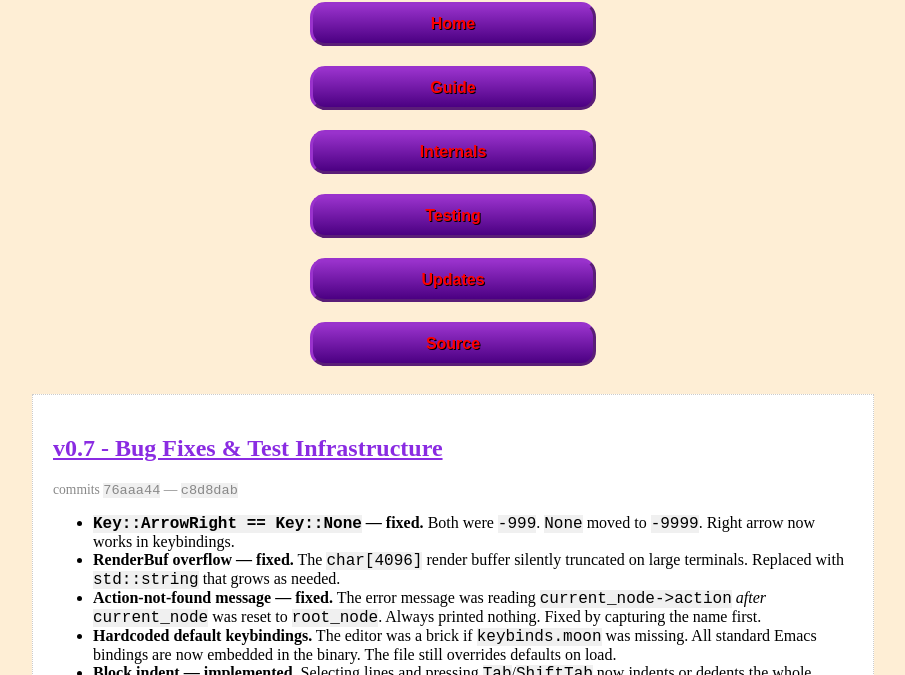
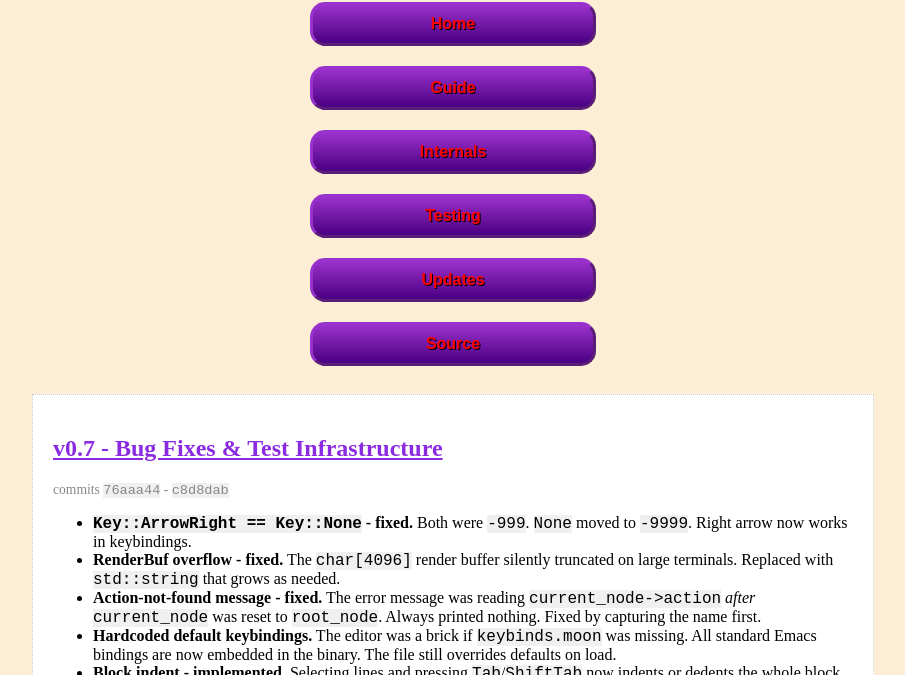
Before and after one commit to mooofin/honeymoon, a plain HTML site: page docs/updates.html in a window 1280 px wide. Shown: the part 125-800 px from the top of the page, without its empty margins (187-1092 px from the left). Drawn offline with Linux system fonts and the light colour scheme.

Commit message:
Update testing documentation and add graphs

```diff
--- a/docs/updates.html
+++ b/docs/updates.html
@@ -30,13 +30,13 @@
 
             <div style="margin-bottom: 40px;">
                 <h2 style="color: #8a2be2;">v0.7 - Bug Fixes &amp; Test Infrastructure</h2>
-                <p style="color: #888; font-size: 0.85em;">commits <code>76aaa44</code> &mdash; <code>c8d8dab</code></p>
+                <p style="color: #888; font-size: 0.85em;">commits <code>76aaa44</code> - <code>c8d8dab</code></p>
                 <ul>
-                    <li><strong><code>Key::ArrowRight == Key::None</code> &mdash; fixed.</strong> Both were <code>-999</code>. <code>None</code> moved to <code>-9999</code>. Right arrow now works in keybindings.</li>
-                    <li><strong>RenderBuf overflow &mdash; fixed.</strong> The <code>char[4096]</code> render buffer silently truncated on large terminals. Replaced with <code>std::string</code> that grows as needed.</li>
-                    <li><strong>Action-not-found message &mdash; fixed.</strong> The error message was reading <code>current_node->action</code> <em>after</em> <code>current_node</code> was reset to <code>root_node</code>. Always printed nothing. Fixed by capturing the name first.</li>
+                    <li><strong><code>Key::ArrowRight == Key::None</code> - fixed.</strong> Both were <code>-999</code>. <code>None</code> moved to <code>-9999</code>. Right arrow now works in keybindings.</li>
+                    <li><strong>RenderBuf overflow - fixed.</strong> The <code>char[4096]</code> render buffer silently truncated on large terminals. Replaced with <code>std::string</code> that grows as needed.</li>
+                    <li><strong>Action-not-found message - fixed.</strong> The error message was reading <code>current_node->action</code> <em>after</em> <code>current_node</code> was reset to <code>root_node</code>. Always printed nothing. Fixed by capturing the name first.</li>
                     <li><strong>Hardcoded default keybindings.</strong> The editor was a brick if <code>keybinds.moon</code> was missing. All standard Emacs bindings are now embedded in the binary. The file still overrides defaults on load.</li>
-                    <li><strong>Block indent &mdash; implemented.</strong> Selecting lines and pressing <code>Tab</code>/<code>ShiftTab</code> now indents or dedents the whole block. Was a <code>TODO</code> before.</li>
+                    <li><strong>Block indent - implemented.</strong> Selecting lines and pressing <code>Tab</code>/<code>ShiftTab</code> now indents or dedents the whole block. Was a <code>TODO</code> before.</li>
                     <li><strong>gtest suites added</strong> covering GapBuffer (20 tests), UndoHistory (6), Config (8), KeyBinder (9), Input (7). See the <a href="testing.html">Testing page</a> for full docs.</li>
                     <li><strong>Test isolation fixed.</strong> Config tests now use a <code>ConfigFileTest</code> fixture with <code>SetUp</code>/<code>TearDown</code>. <code>ScopedEnv</code> RAII prevents env mutation from leaking between tests. <code>TempFile</code> validates writes.</li>
                     <li><strong>Added <code>.clang-format</code></strong> (LLVM base, 4-space indent, 100 col).</li>
```
Also changed, not shown: docs/index.html (+1 -1 lines), docs/testing.html (+1 -4 lines), affected.png (added), graph.png (added).
